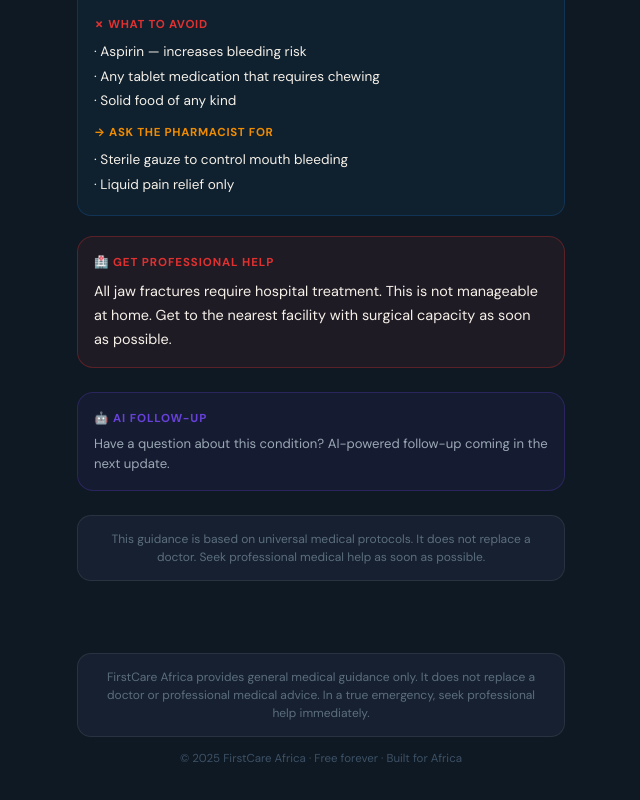
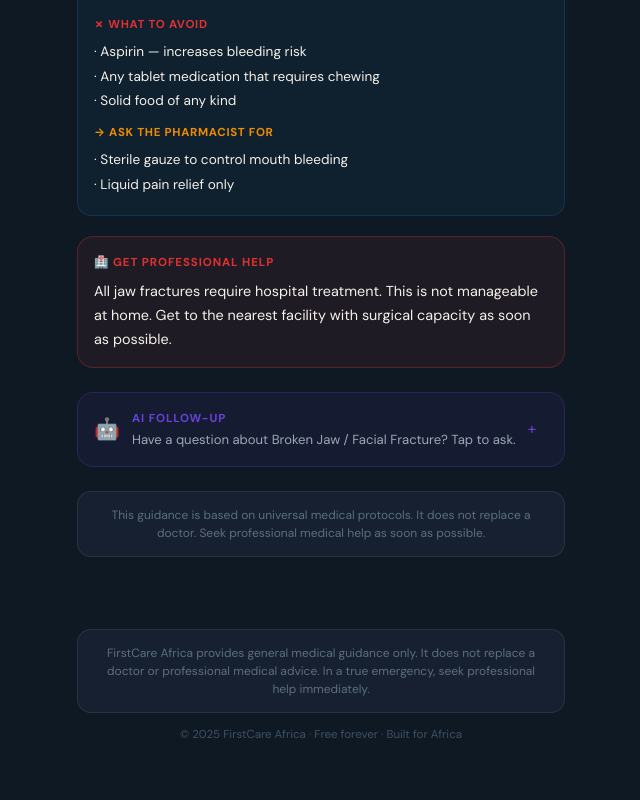
Before and after one commit to louisnkan/firstcareafrica, a Next.js app: page /condition/broken-jaw in a window 1280 px wide. Shown: the part 1998-2798 px from the top of the page, without its empty margins (319-959 px from the left). After the commit the page ends 2774 px from the top, so only its background shows below. Built offline with nearby package versions, Linux system fonts and the light colour scheme.

Commit message:
Update page.js

```diff
--- a/app/condition/[slug]/page.js
+++ b/app/condition/[slug]/page.js
@@ -2,6 +2,7 @@ import Link from 'next/link'
 import { notFound } from 'next/navigation'
 import fs from 'fs'
 import path from 'path'
+import ConditionChat from '../../../components/ConditionChat'
 
 // Find a condition JSON from any category folder
 function getConditionData(slug) {
@@ -400,33 +401,12 @@ export default function ConditionPage({ params }) {
         </p>
       </div>
 
-      {/* AI FOLLOW-UP — placeholder for Phase D */}
-      <div style={{
-        background: 'rgba(103,65,217,0.08)',
-        border: '1px solid rgba(103,65,217,0.25)',
-        borderRadius: '16px',
-        padding: '16px',
-        marginBottom: '24px'
-      }}>
-        <p style={{
-          color: '#6741D9',
-          fontSize: '0.72rem',
-          fontWeight: '700',
-          letterSpacing: '0.08em',
-          textTransform: 'uppercase',
-          marginBottom: '6px'
-        }}>
-          🤖 AI Follow-Up
-        </p>
-        <p style={{
-          color: '#9BA8B5',
-          fontSize: '0.82rem',
-          lineHeight: '1.5',
-          margin: 0
-        }}>
-          Have a question about this condition?
-          AI-powered follow-up coming in the next update.
-        </p>
+      {/* AI FOLLOW-UP — Phase D */}
+      <div style={{ marginBottom: '24px' }}>
+        <ConditionChat
+          conditionName={condition.title}
+          conditionCategory={condition.category}
+        />
       </div>
 
       {/* Disclaimer */}
```
